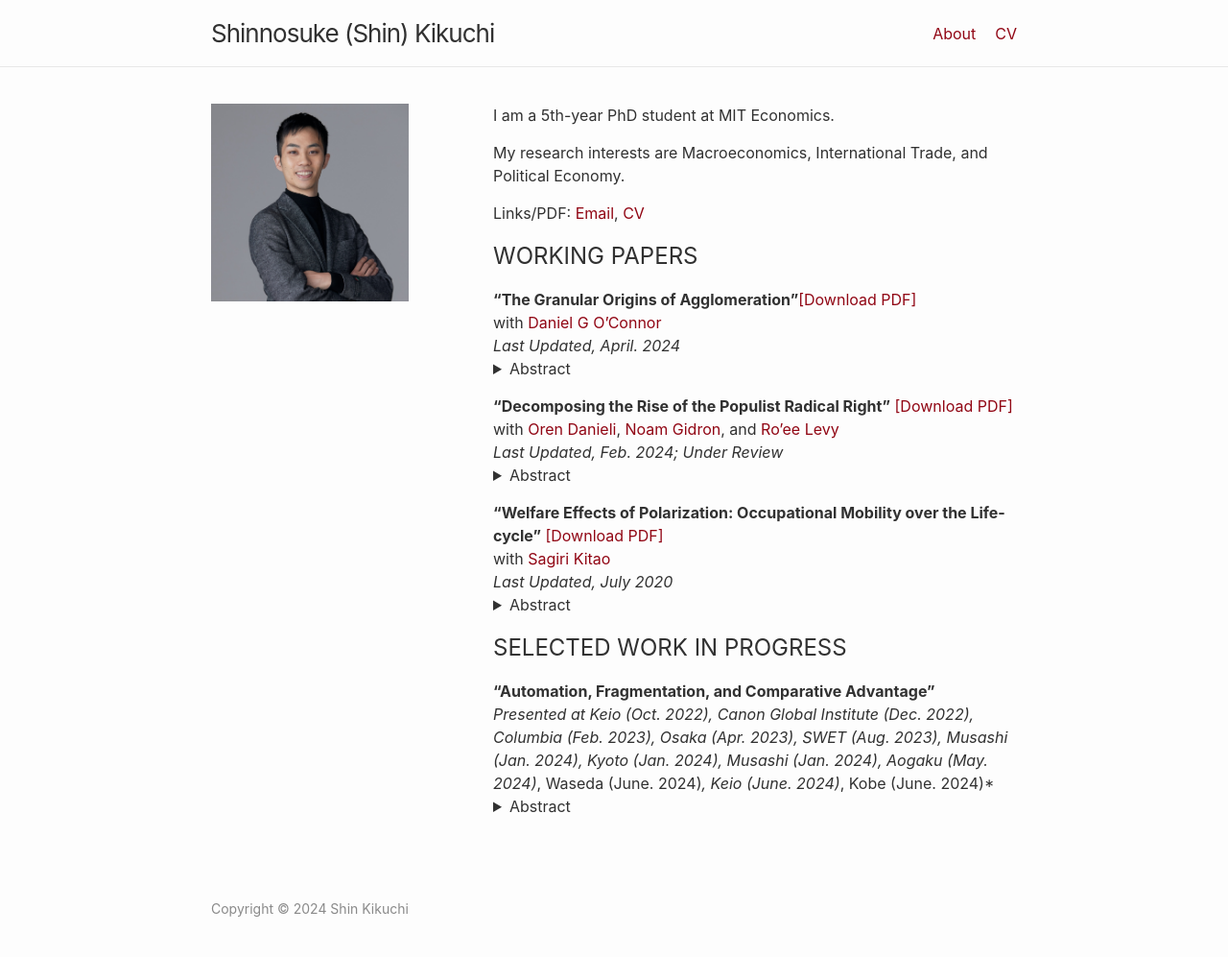
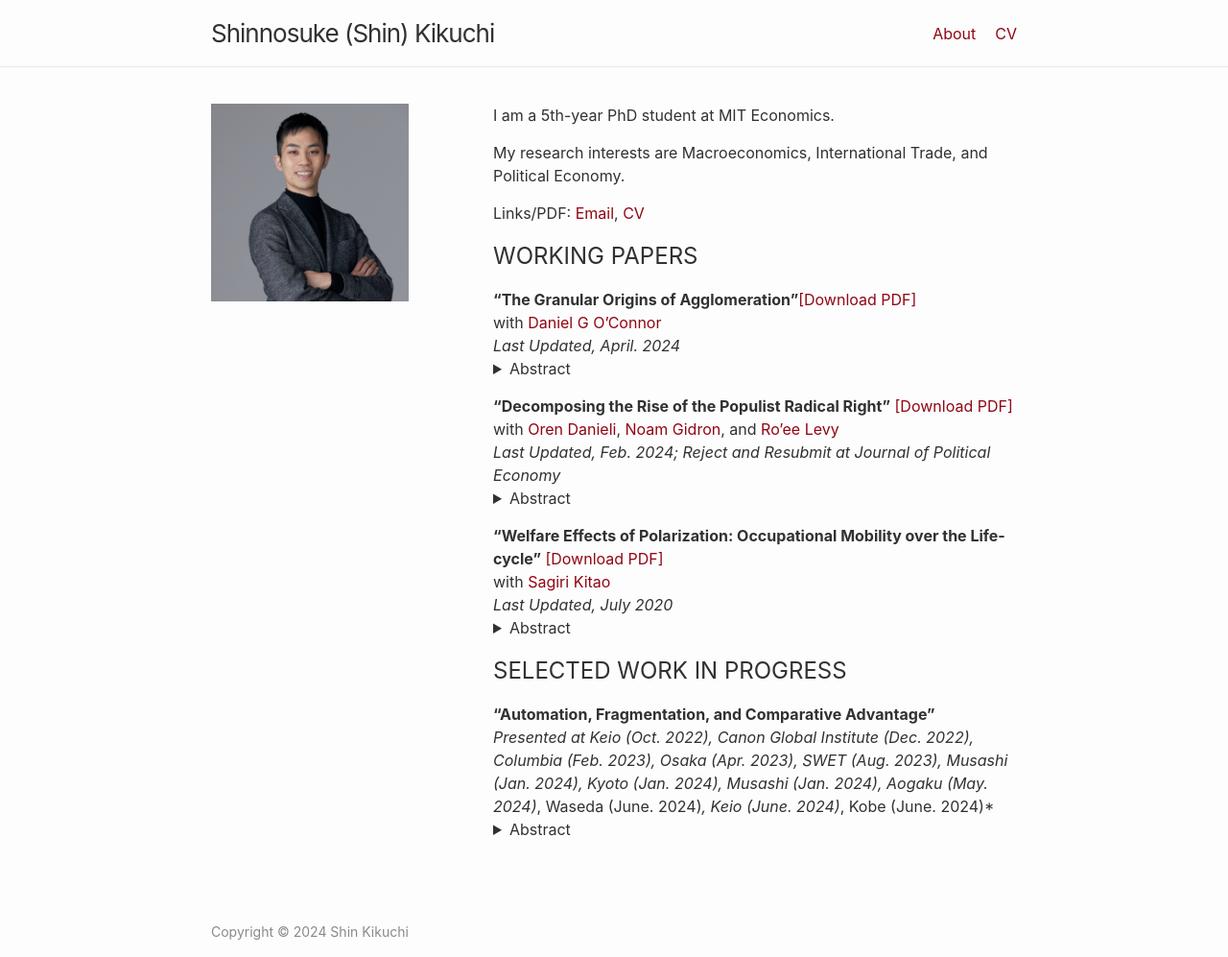
Before and after one commit to shinnkikuchi/shinnkikuchi.github.io, a Jekyll site: the page built from index.md, in a window 1280 px wide. Shown: the whole page at 96% size. Built offline with Jekyll 4.4.1, drawn with Linux system fonts in a browser that asks for light colours; before the commit the page ends 973 px from its top, so only the background shows below that.

Commit message:
Update index.md

```diff
--- a/index.md
+++ b/index.md
@@ -26,7 +26,7 @@ with  <a href="https://www.danielgoconnor.com" target="_blank">Daniel G O'Connor
 with <a href="https://www.orendanieli.com/home" target="_blank">Oren Danieli</a>,
 <a href="https://scholar.harvard.edu/gidron/home" target="_blank">Noam Gidron</a>,
 and <a href="https://www.roeelevy.com/" target="_blank">Ro'ee Levy</a><br>
-*Last Updated, Feb. 2024; Under Review* <br>
+*Last Updated, Feb. 2024; Reject and Resubmit at Journal of Political Economy* <br>
 <details style="margin-bottom: 15px; margin-top: -15px">
 	<summary>Abstract</summary>
 	Support for populist radical right parties in Europe has dramatically increased in recent years. We decompose the rise of these parties from 2005 to 2020 into four components: shifts in party positions, changes in voter attributes (opinions and demographics), changes in voter priorities, and a residual. We merge two wide datasets on party positions and voter attributes and estimate voter priorities using a probabilistic voting model. We find that shifts in party positions and changes in voter attributes do not play a major role in the recent success of populist radical right parties. Instead, the primary driver behind their electoral success lies in voters’ changing priorities. Particularly, voters are less likely to decide which party to support based on parties’ economic positions. Rather, voters—mainly older, non-unionized, low-educated men—increasingly prioritize nativist cultural positions. This allows populist radical right parties to tap into a preexisting reservoir of culturally conservative voters. Using the same datasets, we provide a set of reduced-form evidence supporting our results. First, while parties’ positions have changed, these changes are not consistent with the main supply-side hypothesis for populist support. Second, on aggregate, voters have not adopted populist right-wing opinions. Third, voters are more likely to self-identify ideologically based on their cultural rather than their economic opinions.
```
